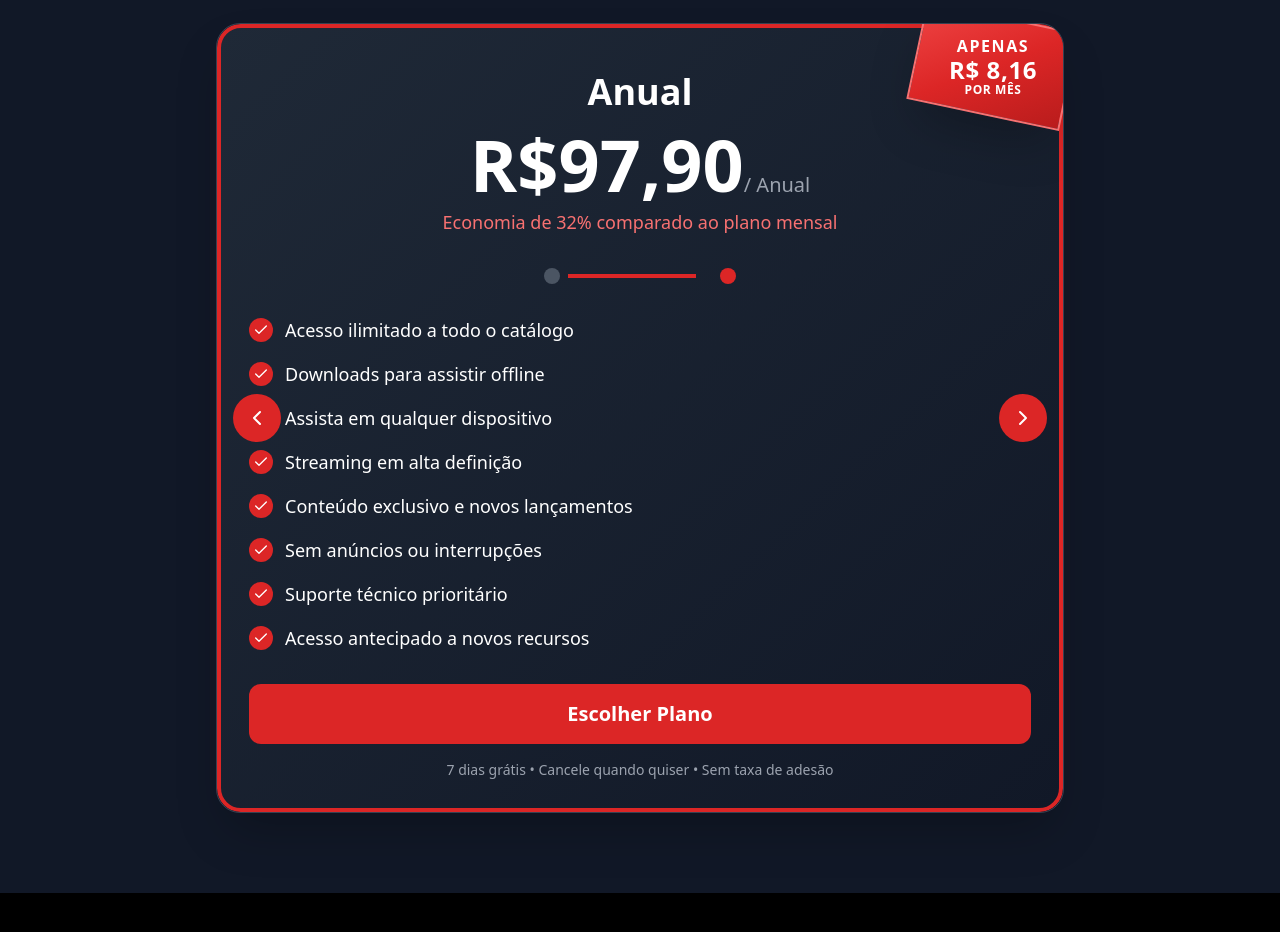
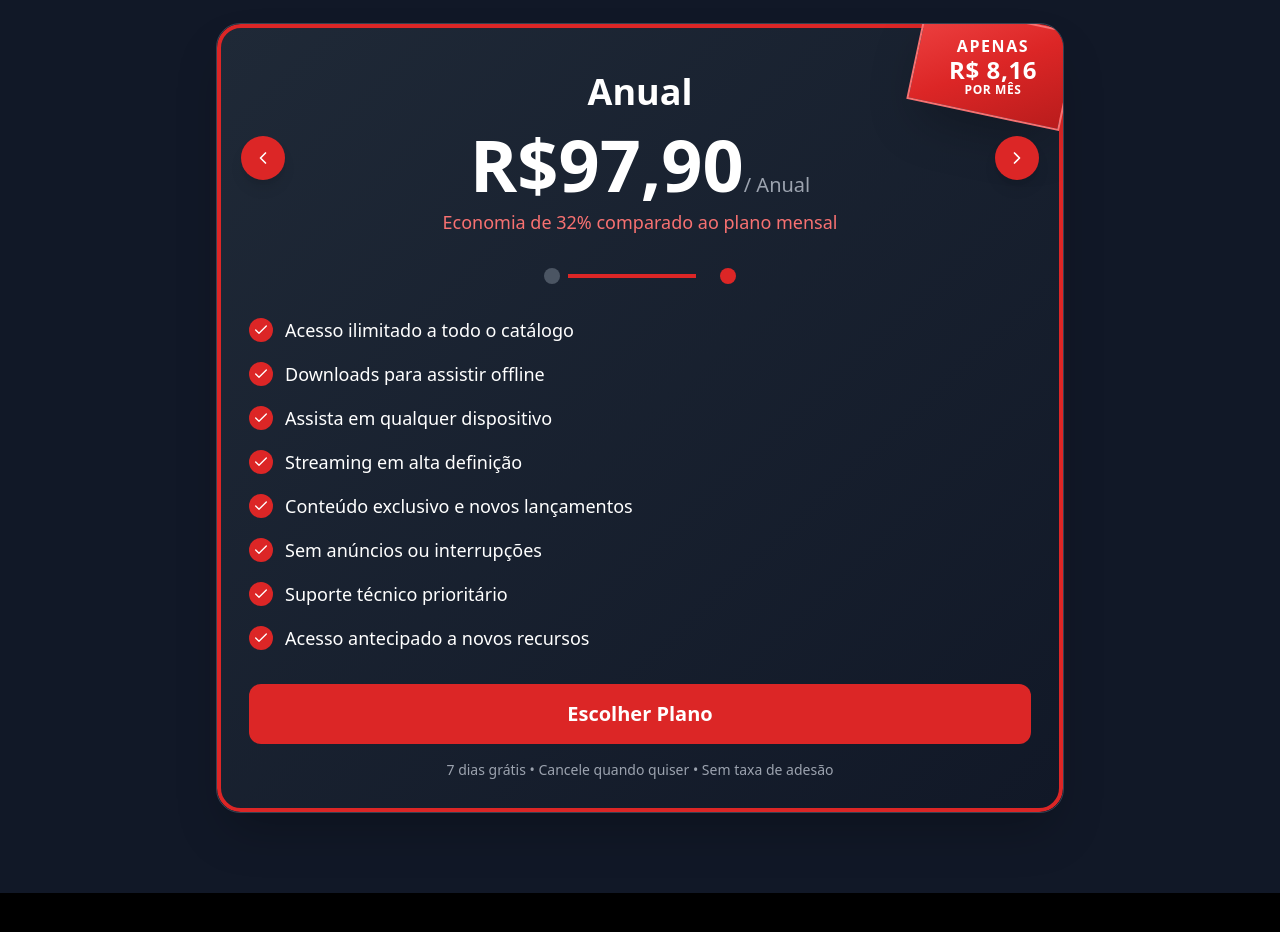
Before and after one commit to ArthurTorres1/holy_play, a React (Vite) app in the folder frontend/: page / in a window 1280 px wide. Shown: the part 1720-2652 px from the top of the page. Built offline with nearby package versions, Linux system fonts and the light colour scheme; no server answers.

Commit message:
seta preço

```diff
--- a/frontend/src/components/PricingPlan.tsx
+++ b/frontend/src/components/PricingPlan.tsx
@@ -87,16 +87,16 @@ const PricingPlan = () => {
             {/* Botões de navegação */}
             <button
               onClick={prevPlan}
-              className="absolute left-4 top-1/2 transform -translate-y-1/2 bg-red-600 hover:bg-red-700 text-white p-3 rounded-full transition-colors z-10"
+              className="absolute left-3 top-56 md:left-6 md:top-28 md:translate-y-0 bg-red-600 hover:bg-red-700 text-white p-2 md:p-3 rounded-full transition-colors z-10 shadow-lg"
             >
-              <ChevronLeft className="h-6 w-6" />
+              <ChevronLeft className="h-4 w-4 md:h-5 md:w-5" />
             </button>
 
             <button
               onClick={nextPlan}
-              className="absolute right-4 top-1/2 transform -translate-y-1/2 bg-red-600 hover:bg-red-700 text-white p-3 rounded-full transition-colors z-10"
+              className="absolute right-3 top-56 md:right-6 md:top-28 md:translate-y-0 bg-red-600 hover:bg-red-700 text-white p-2 md:p-3 rounded-full transition-colors z-10 shadow-lg"
             >
-              <ChevronRight className="h-6 w-6" />
+              <ChevronRight className="h-4 w-4 md:h-5 md:w-5" />
             </button>
 
             {/* Conteúdo do Plano */}
```
